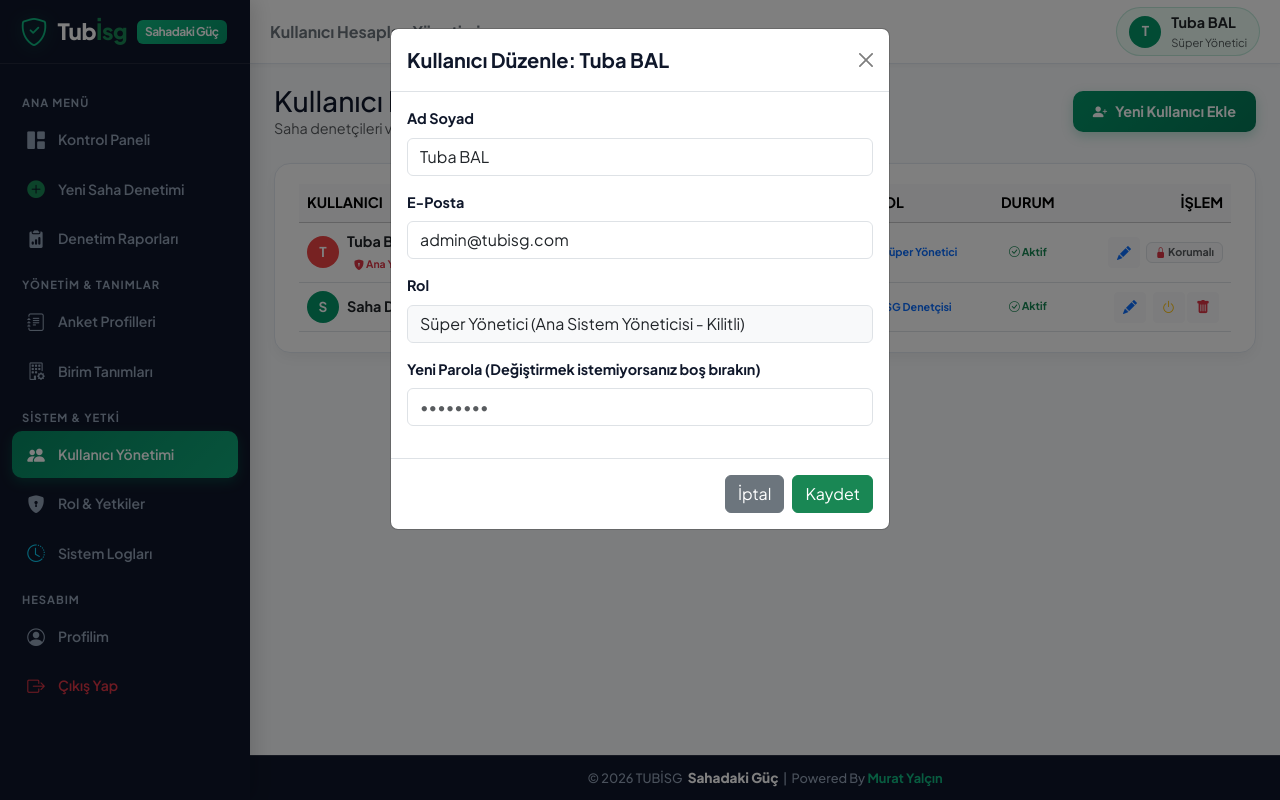
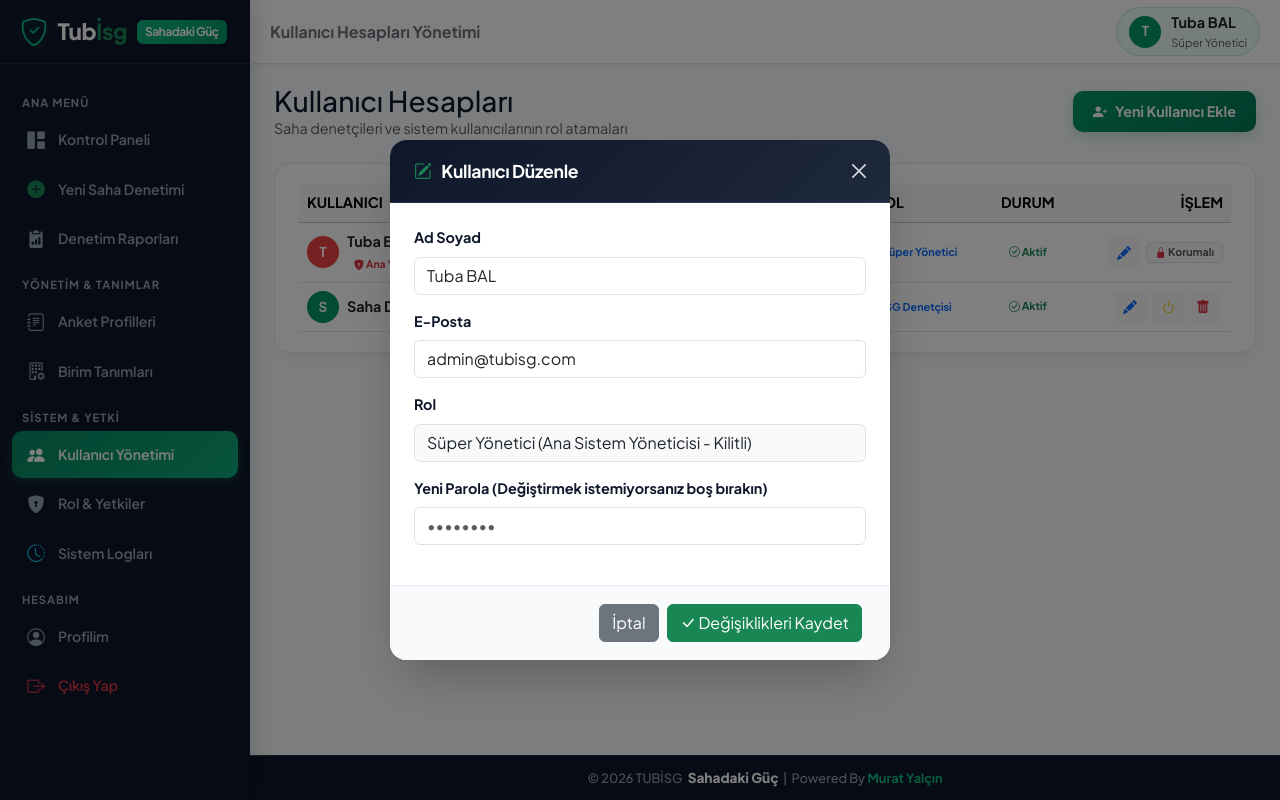
Before and after one commit to muratveb/tubisg, a PHP site: page /users.php in a window 1280 px wide, after a click on "Düzenle". Run offline with PHP 8.4, Linux system fonts and the light colour scheme; a user stored in the database is signed in; data comes from the database, SQL or seed files in the repository; some libraries are stand-ins or nearby versions.

Commit message:
style: modernize all modal cards and SweetAlert2 confirmation dialogs site-wide

```diff
--- a/assets/css/style.css
+++ b/assets/css/style.css
@@ -203,7 +203,7 @@ body {
   text-align: center;
 }
 
-/* Main Content Area (Flex Layout for Sticky Footer Anchoring) */
+/* Main Content Area */
 .main-content {
   flex: 1;
   margin-left: 0;
@@ -242,6 +242,12 @@ body {
   padding: 4px 12px;
   border-radius: var(--radius-full);
   border: 1px solid rgba(5, 150, 105, 0.2);
+  transition: all 0.2s ease;
+}
+
+.user-profile-badge:hover {
+  background: #dcfce7;
+  transform: translateY(-1px);
 }
 
 .avatar-circle {
@@ -263,7 +269,7 @@ body {
   max-width: 1200px;
   margin: 0 auto;
   width: 100%;
-  flex: 1 0 auto; /* Pushes global footer bar down */
+  flex: 1 0 auto;
 }
 
 @media (min-width: 768px) {
@@ -306,6 +312,74 @@ body {
   display: flex;
   align-items: center;
   gap: 8px;
+}
+
+/* Ultra-Modern Modal Styling (Sistem Geneli Güncelleme / Ekleme Kartları) */
+.modal-content {
+  border: none;
+  border-radius: var(--radius-lg);
+  box-shadow: 0 25px 50px -12px rgba(0, 0, 0, 0.25);
+  overflow: hidden;
+}
+
+.modal-header {
+  background: linear-gradient(135deg, #0f172a 0%, #1e293b 100%);
+  color: #ffffff;
+  padding: 18px 24px;
+  border-bottom: 1px solid rgba(255, 255, 255, 0.1);
+}
+
+.modal-header .modal-title {
+  font-weight: 800;
+  font-size: 1.1rem;
+  letter-spacing: -0.3px;
+  display: flex;
+  align-items: center;
+  gap: 10px;
+}
+
+.modal-header .btn-close {
+  filter: invert(1) grayscale(100%) brightness(200%);
+  opacity: 0.8;
+}
+
+.modal-header .btn-close:hover {
+  opacity: 1;
+}
+
+.modal-body {
+  padding: 24px;
+  background: #ffffff;
+}
+
+.modal-footer {
+  background: #f8fafc;
+  border-top: 1px solid var(--card-border);
+  padding: 14px 24px;
+  border-radius: 0 0 var(--radius-lg) var(--radius-lg);
+}
+
+/* SweetAlert2 Custom Glassmorphism Theme */
+.swal2-popup.swal2-custom-popup {
+  border-radius: 20px !important;
+  padding: 24px !important;
+  font-family: 'Plus Jakarta Sans', sans-serif !important;
+  box-shadow: 0 25px 50px -12px rgba(0, 0, 0, 0.25) !important;
+  border: 1px solid #e2e8f0 !important;
+  background: #ffffff !important;
+}
+
+.swal2-title {
+  font-weight: 800 !important;
+  color: #0f172a !important;
+  font-size: 1.35rem !important;
+  letter-spacing: -0.3px !important;
+}
+
+.swal2-html-container {
+  color: #64748b !important;
+  font-size: 0.95rem !important;
+  font-weight: 500 !important;
 }
 
 /* Auto-dismissing Notification Banners */
@@ -627,7 +701,7 @@ body {
   box-shadow: none;
 }
 
-/* Global Footer Bar (Masaüstünde Görünümün En Altına Otomatik Çakılan Yapı) */
+/* Global Footer Bar */
 .global-footer-bar {
   margin-top: auto;
   position: relative;
--- a/users.php
+++ b/users.php
@@ -212,7 +212,7 @@ include __DIR__ . '/includes/header.php';
                     <i class="bi bi-power"></i>
                   </button>
                 </form>
-                <form method="POST" action="users.php" style="display:inline;" onsubmit="return confirm('Bu kullanıcıyı silmek istediğinize emin misiniz? Kullanıcıya ait tüm denetim verileri silinecektir.');">
+                <form method="POST" action="users.php" class="d-inline confirm-delete-form" data-confirm-title="Kullanıcı Hesabını Sil" data-confirm-text="Bu kullanıcı hesabını (<?php echo htmlspecialchars($u['name_surname']); ?>) silmek istediğinize emin misiniz? Kullanıcıya ait tüm denetim verileri silinecektir.">
                   <input type="hidden" name="action" value="delete">
                   <input type="hidden" name="id" value="<?php echo $u['id']; ?>">
                   <button type="submit" class="btn btn-sm btn-light text-danger me-1" title="Kullanıcıyı Sil">
@@ -227,15 +227,15 @@ include __DIR__ . '/includes/header.php';
             </td>
           </tr>
 
-          <!-- Kullanıcı Düzenleme Modal -->
+          <!-- Kullanıcı Düzenleme Modal (Modern Kart) -->
           <div class="modal fade" id="editUserModal<?php echo $u['id']; ?>" tabindex="-1" aria-hidden="true">
-            <div class="modal-dialog">
+            <div class="modal-dialog modal-dialog-centered">
               <div class="modal-content">
                 <form method="POST" action="users.php">
                   <input type="hidden" name="action" value="edit">
                   <input type="hidden" name="id" value="<?php echo $u['id']; ?>">
                   <div class="modal-header">
-                    <h5 class="modal-title fw-bold">Kullanıcı Düzenle: <?php echo htmlspecialchars($u['name_surname']); ?></h5>
+                    <h5 class="modal-title fw-bold"><i class="bi bi-pencil-square text-success"></i> Kullanıcı Düzenle</h5>
                     <button type="button" class="btn-close" data-bs-dismiss="modal"></button>
                   </div>
                   <div class="modal-body text-start">
@@ -271,7 +271,7 @@ include __DIR__ . '/includes/header.php';
                   </div>
                   <div class="modal-footer">
                     <button type="button" class="btn btn-secondary" data-bs-dismiss="modal">İptal</button>
-                    <button type="submit" class="btn btn-success">Kaydet</button>
+                    <button type="submit" class="btn btn-success font-weight-bold"><i class="bi bi-check-lg"></i> Değişiklikleri Kaydet</button>
                   </div>
                 </form>
               </div>
@@ -285,7 +285,7 @@ include __DIR__ . '/includes/header.php';
 
 <!-- Yeni Kullanıcı Modal -->
 <div class="modal fade" id="addUserModal" tabindex="-1" aria-hidden="true">
-  <div class="modal-dialog">
+  <div class="modal-dialog modal-dialog-centered">
     <div class="modal-content">
       <form method="POST" action="users.php">
         <input type="hidden" name="action" value="add">
@@ -321,7 +321,7 @@ include __DIR__ . '/includes/header.php';
         </div>
         <div class="modal-footer">
           <button type="button" class="btn btn-secondary" data-bs-dismiss="modal">Vazgeç</button>
-          <button type="submit" class="btn btn-success">Oluştur</button>
+          <button type="submit" class="btn btn-success font-weight-bold"><i class="bi bi-person-check-fill"></i> Oluştur</button>
         </div>
       </form>
     </div>
```
Also changed, not shown: DEVELOPMENT_LOG.md (+6 -6 lines), units.php (+7 -7 lines).
